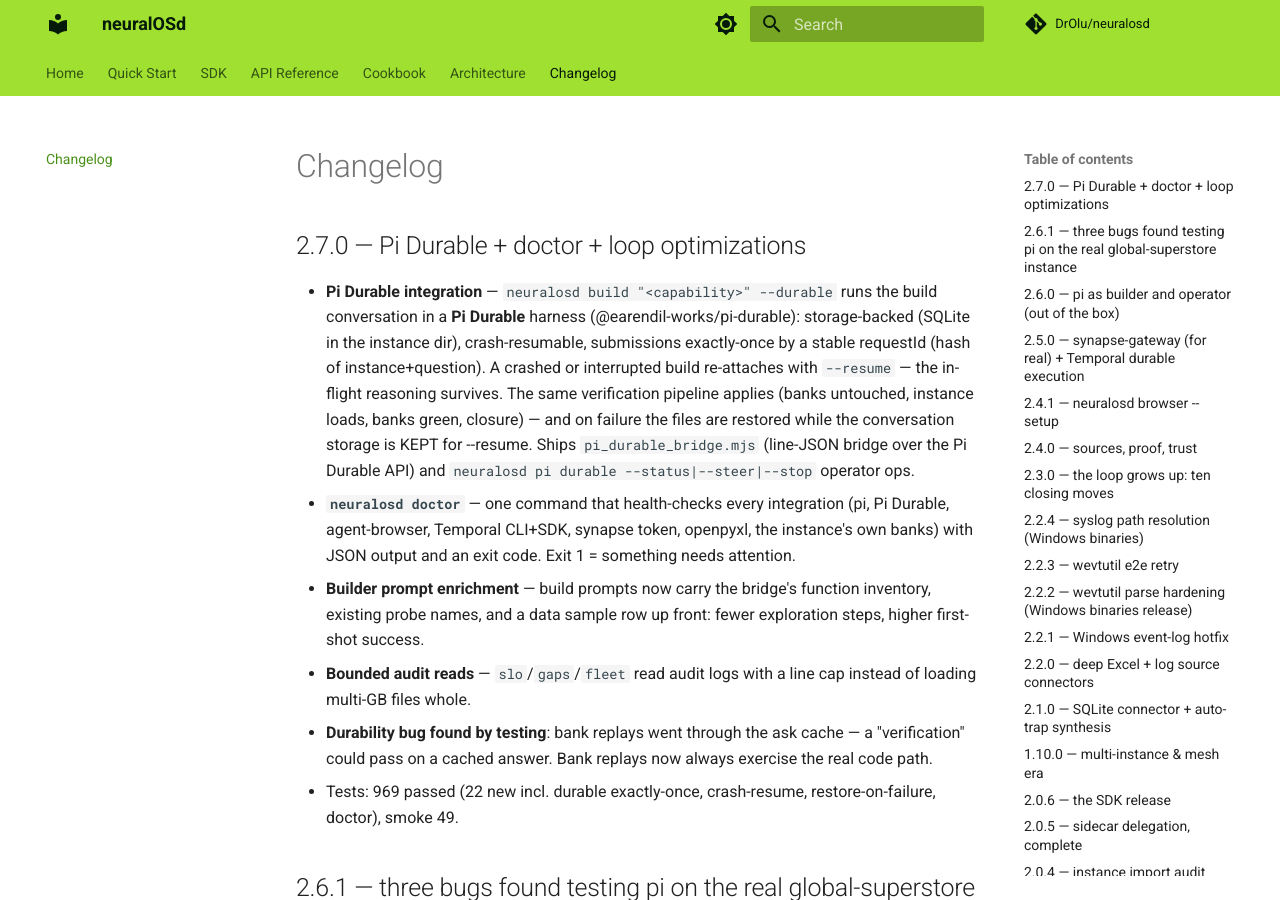
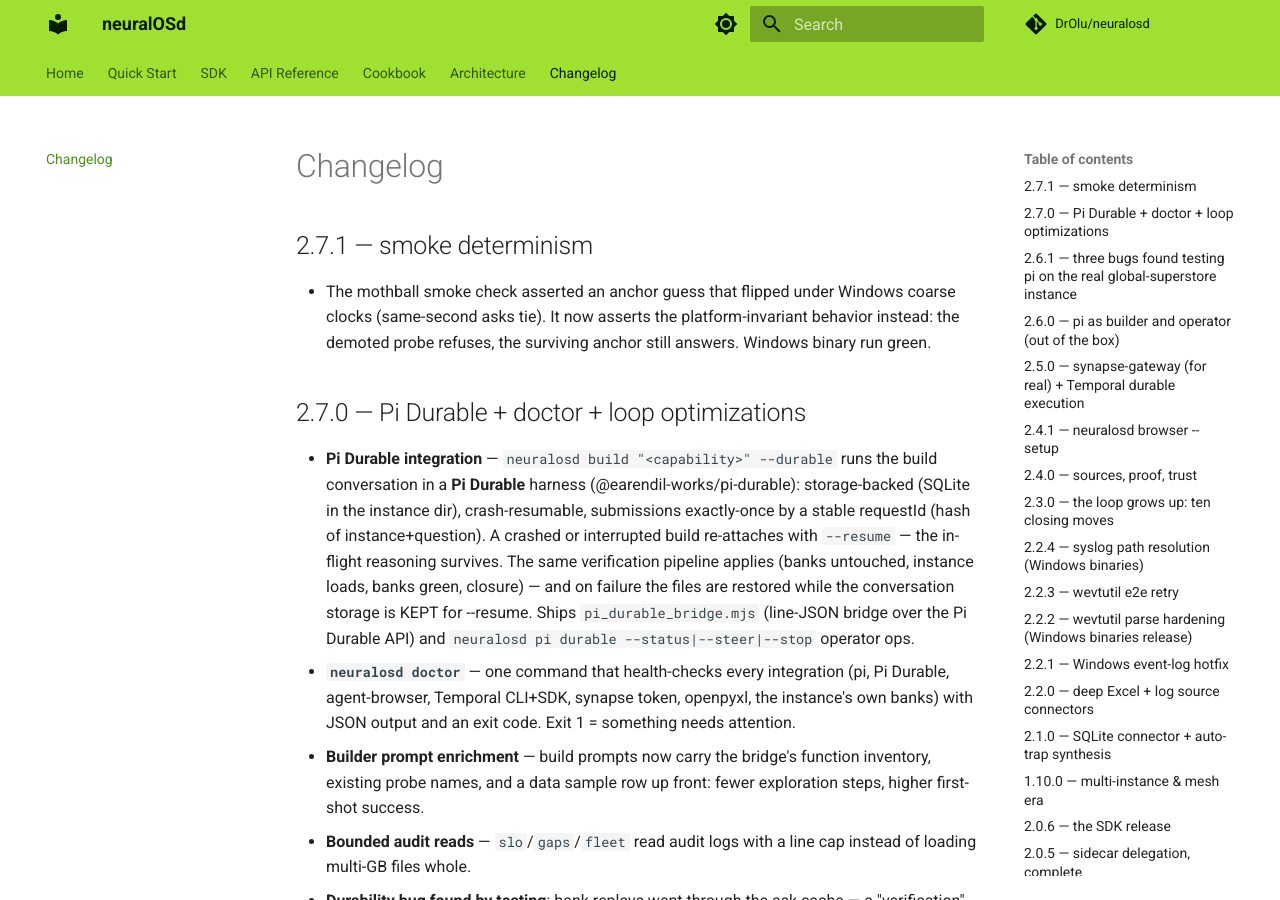
Before and after one commit to DrOlu/neuralosd, an MkDocs documentation site: the page built from docs/changelog.md, in a window 1280 px wide and 900 px high. Built offline with MkDocs 1.6.1 and Material for MkDocs 9.7.7, drawn with Linux system fonts in a browser that asks for light colours; comment, search, counter and statistics services are not loaded.

Commit message:
docs: 2.7.1 changelog entry + name Pi Durable in usage §6d

```diff
--- a/docs/changelog.md
+++ b/docs/changelog.md
@@ -1,4 +1,11 @@
 # Changelog
+
+## 2.7.1 — smoke determinism
+
+- The mothball smoke check asserted an anchor guess that flipped under
+  Windows coarse clocks (same-second asks tie). It now asserts the
+  platform-invariant behavior instead: the demoted probe refuses, the
+  surviving anchor still answers. Windows binary run green.
 
 ## 2.7.0 — Pi Durable + doctor + loop optimizations
 
```
Also changed, not shown: docs/usage.md (+1 -1 lines).
